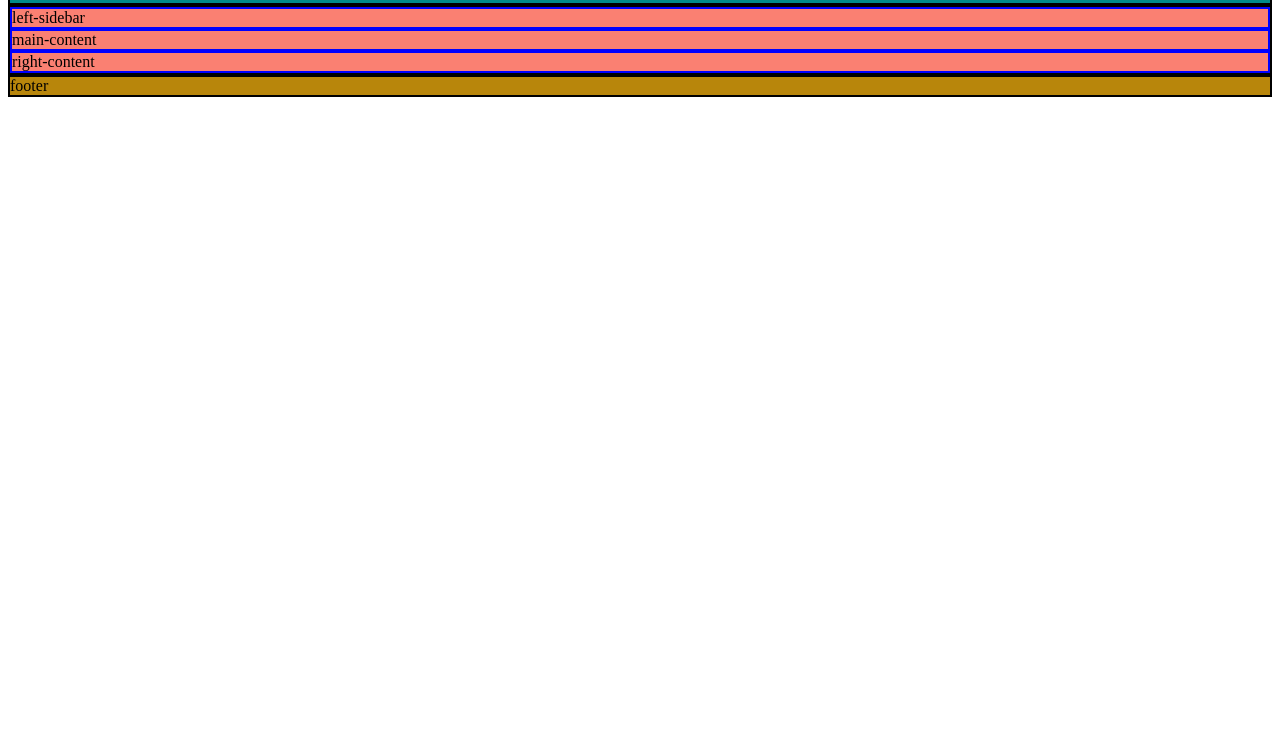
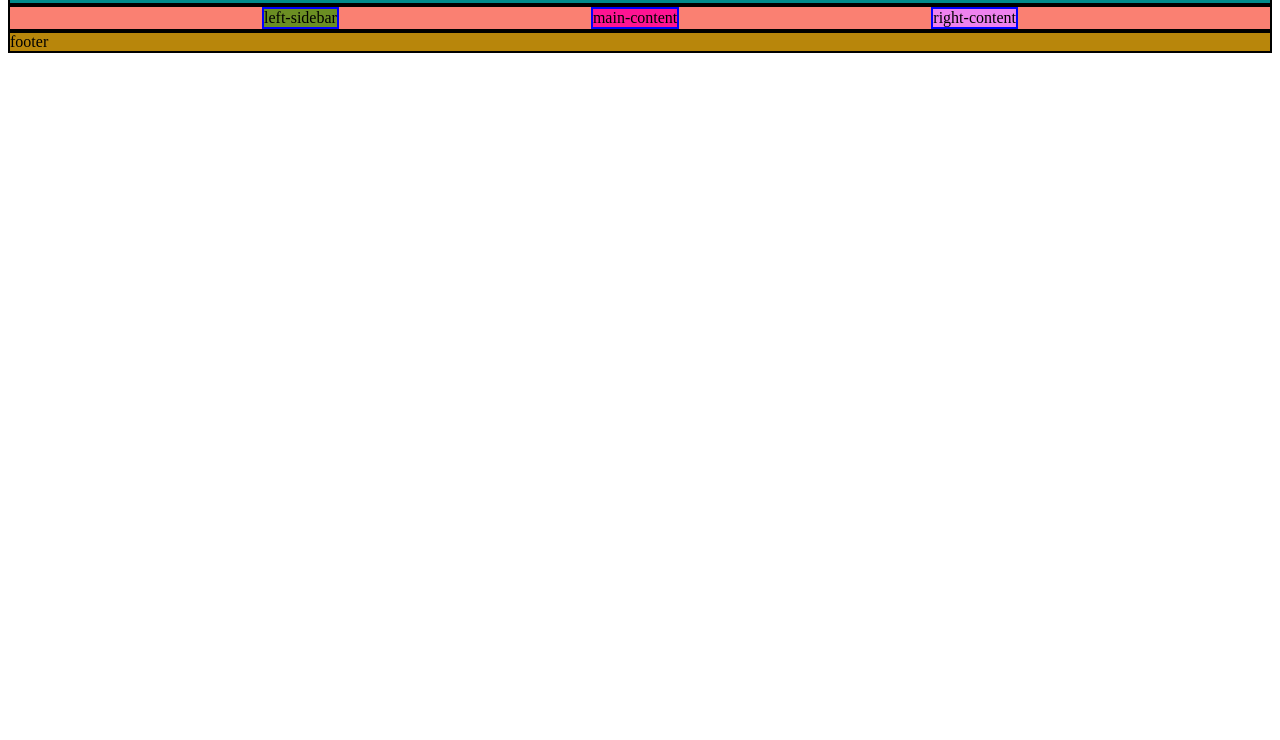
Before and after one commit to Moon-a7/fachApp, a plain HTML site: page index.html in a window 1280 px wide. Shown: the part 60-800 px from the top of the page. Drawn offline with Linux system fonts and the light colour scheme.

Commit message:
section main step one

```diff
--- a/index.html
+++ b/index.html
@@ -30,9 +30,11 @@
       </header>
       <main>
         <div class="main-parent">
+          <span id="section">
           <section class="left-sidebar">left-sidebar</section>
           <section class="main-content">main-content</section>
           <section class="right-content">right-content</section>
+        </span>
         </div>
       </main>
       <footer>
--- a/main.css
+++ b/main.css
@@ -1,7 +1,4 @@
-.parent {
-  display: grid;
-  grid-template-rows: auto 1fr auto;
-}
+
 header {
   border: 2px solid black;
   background-color: darkcyan;
@@ -23,4 +20,22 @@ footer {
 }
 .main-parent section {
   border: 2px solid blue;
+  display: grid;
+  grid-template: auto 1fr auto / auto 1fr auto;
 }
+.main-parent section {
+  display: inline;
+}
+#section {
+  display: flex;
+  justify-content: space-evenly;
+}
+.left-sidebar{
+  background-color: olivedrab;
+}
+.main-content{
+  background-color: deeppink;
+}
+.right-content {
+  background-color: violet;
+}
```
